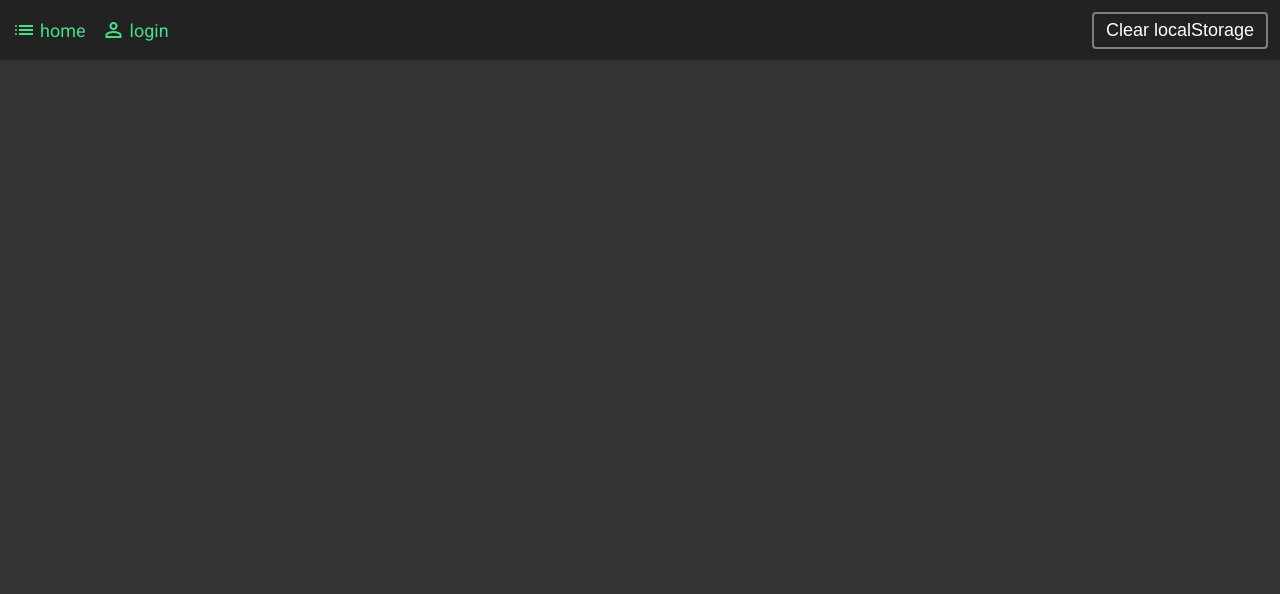
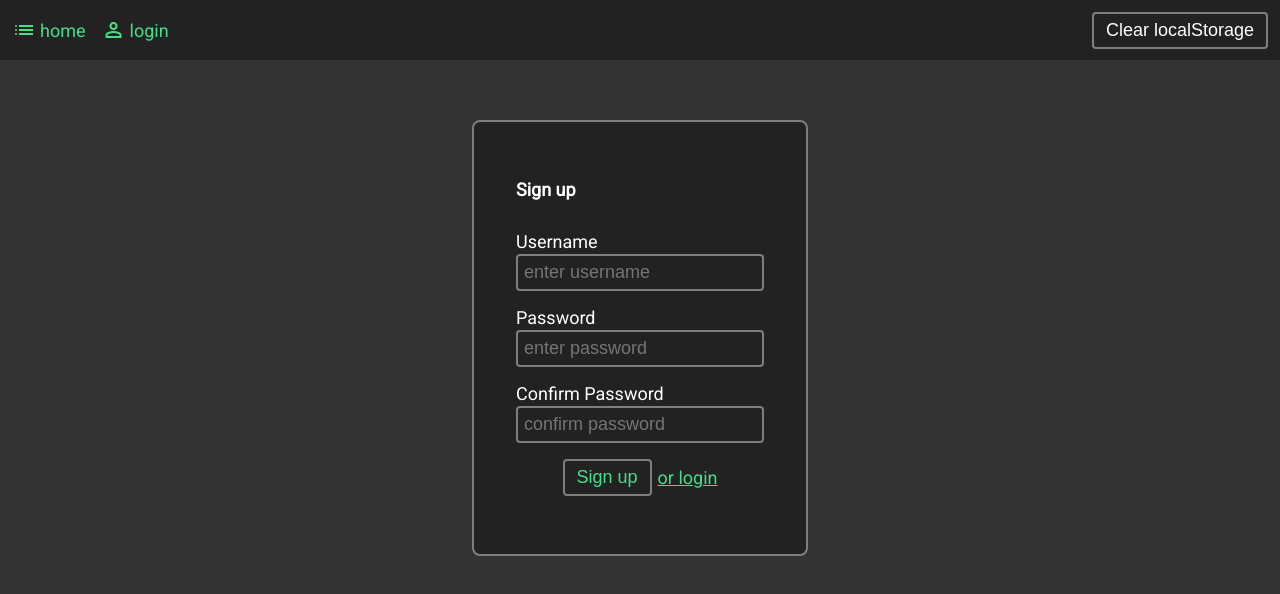
Before and after one commit to mihalyjardiepam/react-todo-app, a React (Vite) app in the folder workspace/frontend/: page /signup in a window 1280 px wide. Shown: the top 594 px of the page. Built offline with nearby package versions, Linux system fonts and the light colour scheme.

Commit message:
localStorage user management

```diff
--- a/workspace/frontend/package.json
+++ b/workspace/frontend/package.json
@@ -12,6 +12,7 @@
   },
   "dependencies": {
     "@reduxjs/toolkit": "^2.5.0",
+    "notistack": "^3.0.1",
     "react": "^19.0.0",
     "react-dom": "^19.0.0",
     "react-redux": "^9.2.0",
--- a/workspace/frontend/src/App.tsx
+++ b/workspace/frontend/src/App.tsx
@@ -1,18 +1,30 @@
 import { Route, Routes } from "react-router";
 import { Navbar } from "./components/Navbar/Navbar";
 import TodoPage from "./pages/TodoPage/TodoPage";
-import { LoginPage } from "./pages/LoginPage/LoginPage";
+import { SnackbarProvider } from "notistack";
+import { LoginSignupPage } from "./pages/LoginSignupPage/LoginSignupPage";
+import { useAppDispatch } from "./store";
+import { fetchUser } from "./features/auth/authSlice";
+import { useEffect } from "react";
 
 export function App() {
+    const dispatch = useAppDispatch();
+    useEffect(() => {
+        dispatch(fetchUser());
+    }, []);
+
     return (
         <>
             <Navbar />
-            <div className="main-container">
-                <Routes>
-                    <Route path="/" element={<TodoPage />} />
-                    <Route path="/login" element={<LoginPage />} />
-                </Routes>
-            </div>
+            <SnackbarProvider hideIconVariant anchorOrigin={{ horizontal: "center", vertical: "bottom" }}>
+                <div className="main-container">
+                    <Routes>
+                        <Route path="/" element={<TodoPage />} />
+                        <Route path="/login" element={<LoginSignupPage />} />
+                        <Route path="/signup" element={<LoginSignupPage signup />} />
+                    </Routes>
+                </div>
+            </SnackbarProvider>
         </>
     );
 }
--- a/workspace/frontend/src/components/TodoItem.tsx
+++ b/workspace/frontend/src/components/TodoItem.tsx
@@ -17,7 +17,6 @@ const StatusIconMap = {
 };
 
 export default memo(({ todo, onChangeState, onDelete }: TodoItemProps) => {
-    console.log(`TodoItem Rerender: ${new Date()}`);
     const { createdAt, id, status, task } = todo;
 
     return (
--- /dev/null
+++ b/workspace/frontend/src/features/auth/authSlice.ts
@@ -0,0 +1,64 @@
+import { asyncThunkCreator, buildCreateSlice } from "@reduxjs/toolkit";
+import { User } from "../../models/User";
+import { AuthCredentials } from "../../models/Auth";
+import { ThunkExtra } from "../../store";
+
+const createAppSlice = buildCreateSlice({
+    creators: {
+        asyncThunk: asyncThunkCreator
+    }
+});
+
+export const authSlice = createAppSlice({
+    name: "auth",
+    initialState: {
+        user: <User | null>null
+    },
+    reducers: (create => ({
+        login: create.asyncThunk<User, AuthCredentials, ThunkExtra>(
+            async (credentials, thunkApi) => {
+                return await thunkApi.extra.authService.login(credentials);
+            }
+        ),
+        logout: create.asyncThunk<void, void, ThunkExtra>(
+            async (_, thunkApi) => {
+                return await thunkApi.extra.authService.logout();
+            }
+        ),
+        signup: create.asyncThunk<User, AuthCredentials, ThunkExtra>(
+            async (credentials, thunkApi) => {
+                return await thunkApi.extra.authService.signup(credentials);
+            }
+        ),
+        fetchUser: create.asyncThunk<User | null, void, ThunkExtra>(
+            async (_, thunkApi) => {
+                return await thunkApi.extra.authService.getUser();
+            }
+        ),
+    })),
+    extraReducers: (builder) => {
+        builder
+            .addCase(
+                authSlice.actions.login.fulfilled, (state, action) => {
+                    state.user = action.payload;
+                }
+            )
+            .addCase(
+                authSlice.actions.signup.fulfilled, (state, action) => {
+                    state.user = action.payload;
+                }
+            )
+            .addCase(
+                authSlice.actions.logout.fulfilled, (state, _) => {
+                    state.user = null;
+                }
+            )
+            .addCase(
+                authSlice.actions.fetchUser.fulfilled, (state, action) => {
+                    state.user = action.payload;
+                }
+            )
+    }
+});
+
+export const { fetchUser, login, logout, signup } = authSlice.actions;
--- a/workspace/frontend/src/features/todos/todosSlice.ts
+++ b/workspace/frontend/src/features/todos/todosSlice.ts
@@ -1,6 +1,7 @@
 import { asyncThunkCreator, buildCreateSlice, PayloadAction } from "@reduxjs/toolkit";
-import { CreateTodo, IDType, Todo, UpdateTodo } from "../../models/Todo";
+import { CreateTodo, Todo, UpdateTodo } from "../../models/Todo";
 import { ThunkExtra } from "../../store";
+import { IDType } from "../../models/IDType";
 
 const createAppSlice = buildCreateSlice({
     creators: {
--- a/workspace/frontend/src/pages/LoginPage/LoginPage.scss
+++ b/workspace/frontend/src/pages/LoginSignupPage/LoginSignupPage.scss
@@ -2,7 +2,7 @@
     display: flex;
     align-items: center;
     justify-content: center;
-    height: calc(100vh - 60px);
+    padding: 60px;
     width: 100%;
 
     form {
--- /dev/null
+++ b/workspace/frontend/src/pages/LoginSignupPage/LoginSignupPage.tsx
@@ -0,0 +1,120 @@
+import { Link, useNavigate } from "react-router";
+import "./LoginSignupPage.scss";
+import { useAppDispatch } from "../../store";
+import { login, signup as signupAction } from "../../features/auth/authSlice";
+import { SyntheticEvent, useRef } from "react";
+import { enqueueSnackbar } from "notistack";
+import { isRejected } from "@reduxjs/toolkit";
+
+export interface LoginSignupPageProps {
+    signup?: boolean;
+}
+
+export const LoginSignupPage = ({ signup }: LoginSignupPageProps) => {
+    const dispatch = useAppDispatch();
+    const navigate = useNavigate();
+
+    const usernameRef = useRef<HTMLInputElement>(null);
+    const passwordRef = useRef<HTMLInputElement>(null);
+    const passwordConfirmRef = useRef<HTMLInputElement>(null);
+
+    async function dispatchForm(e: SyntheticEvent) {
+        e.preventDefault();
+
+        if (!usernameRef.current || !passwordRef.current) {
+            return;
+        }
+
+        const username = usernameRef.current.value;
+        const password = passwordRef.current.value;
+
+        if (signup) {
+            if (!passwordConfirmRef.current) {
+                return;
+            }
+
+            const passwordConfirm = passwordConfirmRef.current.value;
+
+            if (passwordConfirm !== password) {
+                return enqueueSnackbar({
+                    message: "Passwords must match!",
+                    variant: "error",
+                });
+            }
+
+            const result = await dispatch(
+                signupAction({
+                    password,
+                    username,
+                })
+            );
+
+            if (!isRejected(result)) {
+                navigate("/");
+            }
+        } else {
+            const result = await dispatch(
+                login({
+                    password,
+                    username,
+                })
+            );
+
+            if (!isRejected(result)) {
+                navigate("/");
+            }
+        }
+    }
+
+    return (
+        <div className="login-form">
+            <form onSubmit={dispatchForm}>
+                <h2>{signup ? "Sign up" : "Login"}</h2>
+                <label>
+                    Username
+                    <input
+                        ref={usernameRef}
+                        className="input"
+                        name="username"
+                        placeholder="enter username"
+                        type="text"
+                    />
+                </label>
+                <label>
+                    Password
+                    <input
+                        ref={passwordRef}
+                        className="input"
+                        name="password"
+                        placeholder="enter password"
+                        type="password"
+                    />
+                </label>
+                {signup ? (
+                    <>
+                        <label>
+                            Confirm Password
+                            <input
+                                ref={passwordConfirmRef}
+                                type="password"
+                                className="input"
+                                name="passwordConfirm"
+                                placeholder="confirm password"
+                            />
+                        </label>
+                        <div className="actions">
+                            <button className="btn btn-primary">Sign up</button>
+                            <Link to="/login">or login</Link>
+                        </div>
+                    </>
+                ) : (
+                    <div className="actions">
+                        <button className="btn btn-primary">Login</button>
+                        <Link to="/signup">or sign up</Link>
+                    </div>
+                )}
+                <label></label>
+            </form>
+        </div>
+    );
+};
--- a/workspace/frontend/src/pages/TodoPage/TodoPage.tsx
+++ b/workspace/frontend/src/pages/TodoPage/TodoPage.tsx
@@ -8,6 +8,7 @@ import { useCallback, useEffect } from "react";
 
 function TodoPage() {
     const { todos } = useAppSelector((state) => state.todos);
+    const { user } = useAppSelector((state) => state.auth);
     const dispatch = useAppDispatch();
 
     useEffect(() => {
@@ -43,7 +44,7 @@ function TodoPage() {
                 <AddTodo onAdd={(task) => dispatch(addTodo({ task }))} />
                 <div className="todo-list-header">TODO List:</div>
                 <div className="todo-list">
-                    {todos.length > 0 ? (
+                    {todos.filter((todo) => todo.userId == user?.id).length > 0 ? (
                         todos.map((todo) => (
                             <TodoItem
                                 todo={todo}
--- a/workspace/frontend/src/store.ts
+++ b/workspace/frontend/src/store.ts
@@ -1,27 +1,56 @@
-import { configureStore } from "@reduxjs/toolkit";
-import { todoSlice } from "./features/todos/todosSlice";
+import { Action, configureStore, createListenerMiddleware, Dispatch, isRejected, PayloadAction } from "@reduxjs/toolkit";
+import { getTodos, todoSlice } from "./features/todos/todosSlice";
 import { TodoServiceFactory } from "./services/TodoServiceFactory";
 import { TodoService } from "./services/TodoService";
 import { useDispatch, useSelector } from "react-redux";
+import { AuthLocalStorageService } from "./services/AuthLocalStorageService";
+import { AuthService } from "./services/AuthService";
+import { authSlice, login } from "./features/auth/authSlice";
+import { enqueueSnackbar } from "notistack";
+
+const errorListener = createListenerMiddleware<RootState>();
+
+errorListener.startListening({
+    effect: (action, _) => {
+        if (isRejected(action)) {
+            enqueueSnackbar({
+                variant: "error",
+                message: action.error.message
+            })
+        }
+    },
+    predicate: (action) => {
+        return action.type.includes("rejected")
+    },
+});
 
 export const store = configureStore({
     reducer: {
-        todos: todoSlice.reducer
+        todos: todoSlice.reducer,
+        auth: authSlice.reducer
     },
-    middleware: (getDefaultMiddleware) => getDefaultMiddleware({
-        thunk: {
-            extraArgument: {
-                todoService: TodoServiceFactory.getTodoService()
+    middleware: (getDefaultMiddleware) => {
+        let middleware = getDefaultMiddleware({
+            thunk: {
+                extraArgument: {
+                    todoService: TodoServiceFactory.getTodoService(),
+                    authService: new AuthLocalStorageService()
+                }
             }
-        }
-    })
+        });
+
+        middleware.push(errorListener.middleware);
+
+        return middleware;
+    }
 })
 
 export type RootState = ReturnType<typeof store.getState>
 export type AppDispatch = typeof store.dispatch
 export type ThunkExtra = {
     extra: {
-        todoService: TodoService
+        todoService: TodoService,
+        authService: AuthService,
     }
 }
 
```
Also changed, not shown: workspace/frontend/src/components/Navbar/Navbar.tsx (+19 -0 lines), workspace/frontend/src/features/user/userSlice.ts (deleted, +0 -18 lines), workspace/frontend/src/pages/LoginPage/LoginPage.tsx (deleted, +0 -25 lines), 1 other file (tests, documents, lock files or other folders).
